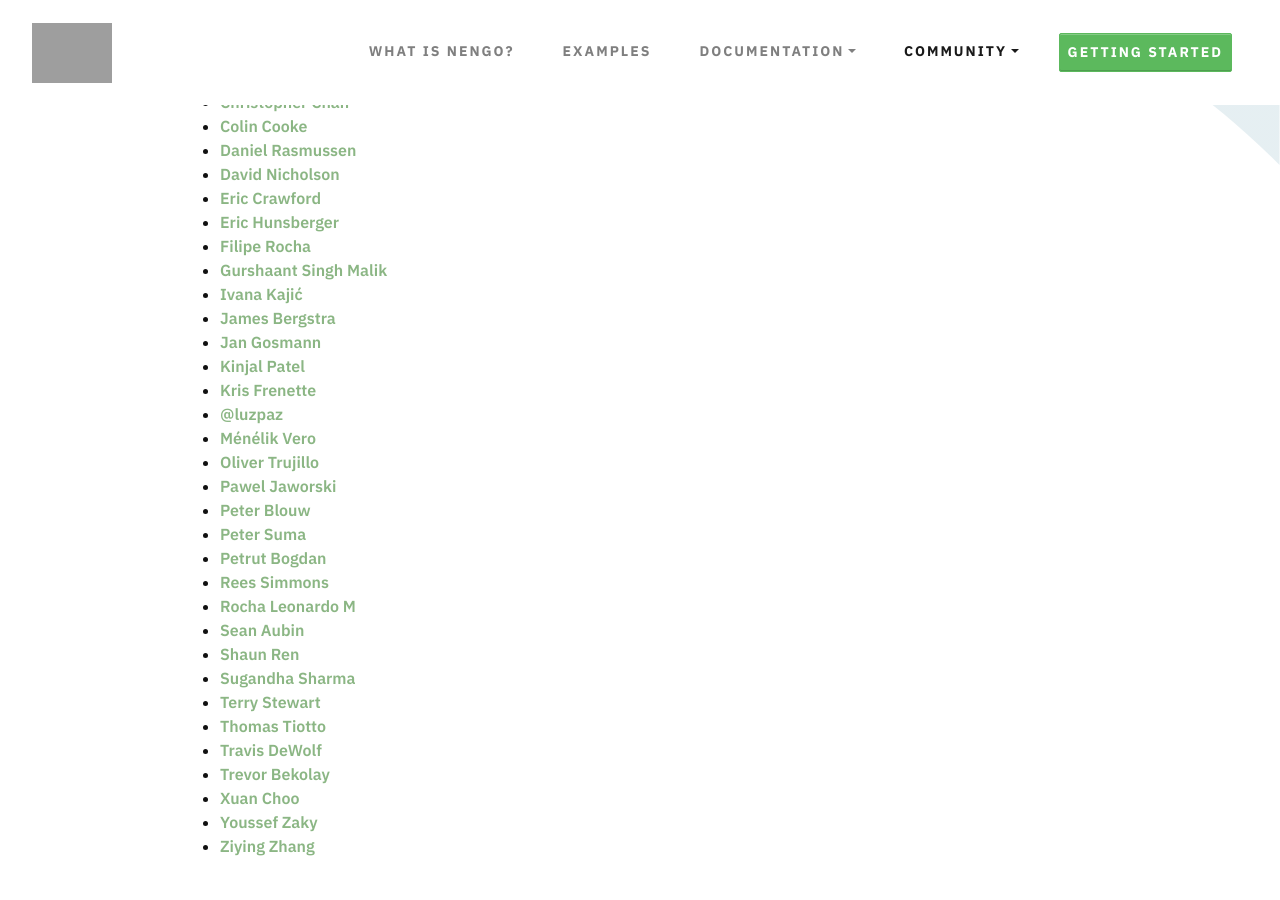
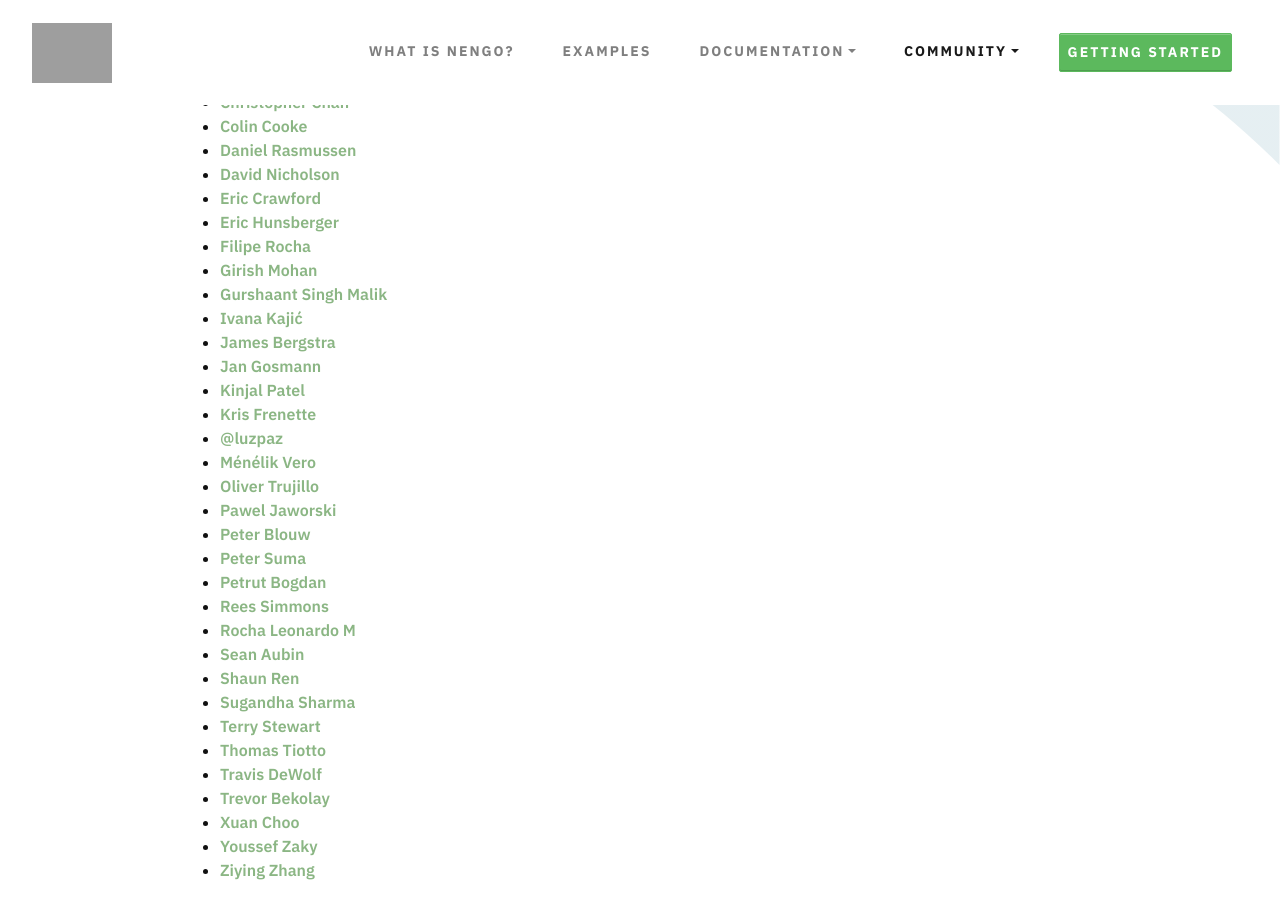
Before and after one commit to nengo/nengo.github.io, a Jekyll site: the page built from people.md, in a window 1280 px wide and 900 px high, scrolled down 650 px. Built offline with Jekyll 4.4.1, drawn with Linux system fonts in a browser that asks for light colours; nearby versions of some CDN libraries.

Commit message:
Add Girish Mohan to the Contributor's list

```diff
--- a/people.md
+++ b/people.md
@@ -34,6 +34,7 @@
 - [Eric Crawford](mailto:eric.crawford@mail.mcgill.ca)
 - [Eric Hunsberger](mailto:erichuns@gmail.com)
 - [Filipe Rocha](mailto:f.rocha41@gmail.com)
+- [Girish Mohan](mailto:mohangiri1999@gmail.com)
 - [Gurshaant Singh Malik](mailto:garymalik8080@gmail.com)
 - [Ivana Kajić](mailto:ivana.kajic@gmail.com)
 - [James Bergstra](mailto:james.bergstra@gmail.com)
```
